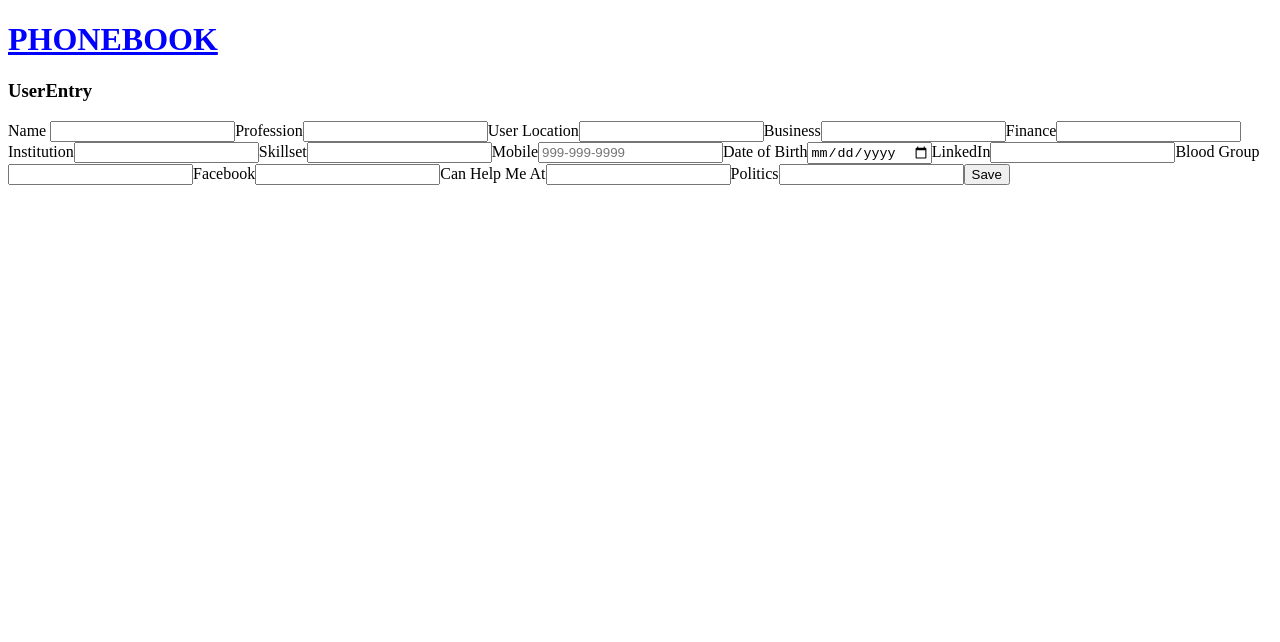
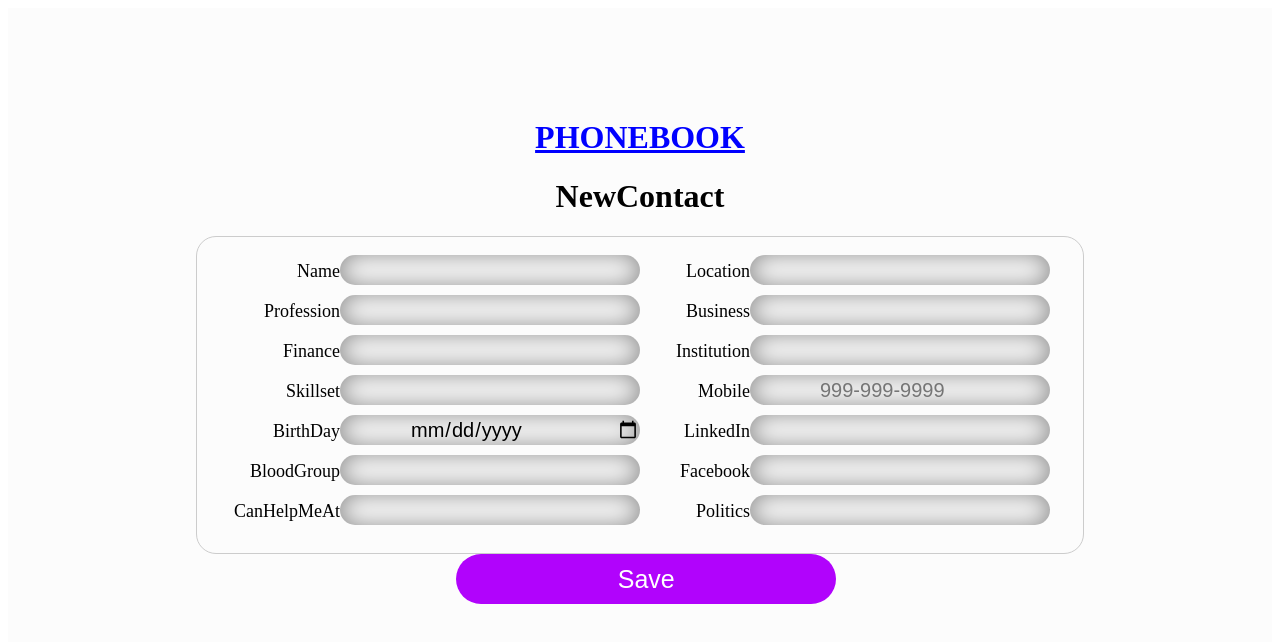
Before and after one commit to prajun7/phonebook, a React (Create React App) app in the folder client/: page /userentry in a window 1280 px wide. Shown: the top 642 px of the page. Built offline with nearby package versions, Linux system fonts and the light colour scheme.

Commit message:
added css to add contact or user_entry

```diff
--- /dev/null
+++ b/client/src/components/pages/userEntry/UserEntry.css
@@ -0,0 +1,112 @@
+.main{
+    text-align: center;
+    justify-content: center;
+    display: flex;
+    padding: 90px 0 90px 0;
+    background-color: rgb(252, 252, 252);
+}
+
+.sub-main1{
+    display: flex;
+    justify-content: center;
+    height: 550px;
+    width:80%;
+    box-shadow: 12px 12px 13px 12px rgb(207, 207, 207);
+    padding-top: 30px;
+    border-radius: 60px;
+    background-color: white;
+}
+
+form {
+    /* Center the form on the page */
+    margin: auto;
+    width: 850px;
+    /* Form outline */
+
+    padding: 1em;
+    border: 1px solid #CCC;
+    border-radius: 20px;
+    text-align: center;
+    justify-content: center;
+    font-size: large;
+
+
+  }
+
+  ul {
+    list-style: none;
+    padding: 0;
+    margin: 0;
+  }
+
+  form li + li {
+    margin-top: 1em;
+  }
+
+  label {
+    /* Uniform size & alignment */
+    display: inline-block;
+    width: 110px;
+    text-align: right;
+  }
+
+  input,
+  textarea {
+    /* To make sure that all text fields have the same font settings
+       By default, textareas have a monospace font */
+    font: 1em sans-serif;
+
+    /* Uniform text field size */
+    width: 300px;
+    box-sizing: border-box;
+
+    /* Match form field borders */
+    border: 1px solid #999;
+  }
+
+  input:focus,
+  textarea:focus {
+    /* Additional highlight for focused elements */
+    border-color: #000;
+  }
+
+  textarea {
+    /* Align multiline text fields with their labels */
+    vertical-align: top;
+
+    /* Provide space to type some text */
+    height: 5em;
+  }
+
+  .button {
+    /* Align buttons with the text fields */
+    padding-left: 90px; /* same size as the label elements */
+  }
+
+  button {
+    /* This extra margin represent roughly the same space as the space
+       between the labels and their text fields */
+    margin-left: .5em;
+  }
+
+  .input1{
+    width: 300px;
+    height: 30px;
+    border-radius: 60px;
+    box-shadow: inset 0px 0px 25px 0px #888;
+    border: none;
+    outline: none;
+    background-color: #fff;
+    padding-left: 70px;
+    font-size: 20px;
+    margin-bottom: 10px;
+}
+.button1{
+    width: 380px;
+    height: 50px;
+    border-radius: 60px;
+    background-color: #b103fc;
+    color: white;
+    font-size: 25px;
+    border: none;
+}
--- a/client/src/components/pages/userEntry/UserEntry.js
+++ b/client/src/components/pages/userEntry/UserEntry.js
@@ -1,12 +1,14 @@
 import React, {useState, useContext} from 'react';
 import { UserContext } from '../../../contexts/UserContext';
 import { Link } from "react-router-dom";
+import "./UserEntry.css";
 
 const API_BASE = "http://localhost:5000";
 
 function UserEntry() {
 
     const {user } = useContext(UserContext);
+
 
     const[userName, setUserName] = useState("");
     const[userProfession, setUserProfession] = useState("");
@@ -66,54 +68,70 @@ function UserEntry() {
 
   return (
       <>
-      <h1>
+      {/* <h1>
+        <Link to='/' >
+              PHONEBOOK
+          </Link>
+      </h1> */}
+
+    <div className = 'main'>
+          <div>
+          <h1>
         <Link to='/' >
               PHONEBOOK
           </Link>
       </h1>
+            <h1>NewContact</h1>
+              <form>
 
-    <div className = 'content'>
-            <h3>UserEntry</h3>
-
-              <label>Name </label>
+              <label>Name</label>
               <input
                     type ="text"
+                    className='input1'
                     onChange = {e => setUserName(e.target.value)}
                     value = {userName}/>
+
+
+
+              <label>Location</label>
+              <input
+                    type ="text"
+                    className='input1'
+                    onChange = {e => setUserLocation(e.target.value)}
+                    value = {userLocation}/>
 
               <label>Profession</label>
               <input
                     type ="text"
-                    onChange = {e => setUserLocation(e.target.value)}
-                    value = {userLocation}/>
-
-              <label>User Location</label>
-              <input
-                    type ="text"
+                    className='input1'
                     onChange = {e => setUserProfession(e.target.value)}
                     value = {userProfession}/>
 
               <label>Business</label>
               <input
                     type ="text"
+                    className='input1'
                     onChange = {e => setUserBusiness(e.target.value)}
                     value = {userBusiness}/>
 
               <label>Finance</label>
               <input
                     type ="text"
+                    className='input1'
                     onChange = {e => setUserFinance(e.target.value)}
                     value = {userFinance}/>
 
               <label>Institution</label>
               <input
                     type ="text"
+                    className='input1'
                     onChange = {e => setUserInstitution(e.target.value)}
                     value = {userInstitution}/>
 
               <label>Skillset</label>
               <input
                     type ="text"
+                    className='input1'
                     onChange = {e => setUserSkillset(e.target.value)}
                     value = {userSkillset}/>
 
@@ -122,36 +140,42 @@ function UserEntry() {
                     type ="tel"
                     pattern="[0-9]{3}-[0-9]{3}-[0-9]{4}"
                     placeholder="999-999-9999"
+                    className='input1'
                     onChange = {e => setUserMobile(e.target.value)}
                     value = {userMobile}/>
 
-              <label>Date of Birth</label>
+              <label>BirthDay</label>
               <input
                     type ="date"
+                    className='input1'
                     onChange = {e => setUserDateOfBirth(e.target.value)}
                     value = {userDateOfBirth}/>
 
               <label>LinkedIn</label>
               <input
                     type ="text"
+                    className='input1'
                     onChange = {e => setUserLinkedIn(e.target.value)}
                     value = {userLinkedIn}/>
 
-              <label>Blood Group</label>
+              <label>BloodGroup</label>
               <input
                     type ="text"
+                    className='input1'
                     onChange = {e => setUserBloodGroup(e.target.value)}
                     value = {userBloodGroup}/>
 
               <label>Facebook</label>
               <input
                     type ="text"
+                    className='input1'
                     onChange = {e => setUserFacebook(e.target.value)}
                     value = {userFacebook}/>
 
-              <label>Can Help Me At</label>
+              <label>CanHelpMeAt</label>
               <input
                     type ="text"
+                    className='input1'
                     onChange = {e => setUserCanHelpMeAt(e.target.value)}
                     value = {userCanHelpMeAt}/>
 
@@ -159,11 +183,14 @@ function UserEntry() {
               <label>Politics</label>
               <input
                     type ="text"
+                    className='input1'
                     onChange = {e => setUserPolitics(e.target.value)}
                     value = {userPolitics}/>
 
 
-              <button onClick = {addContact}> Save </button>
+              </form>
+              <button onClick = {addContact} className="button1"> Save </button>
+              </div>
            </div>
     </>
   )
```
